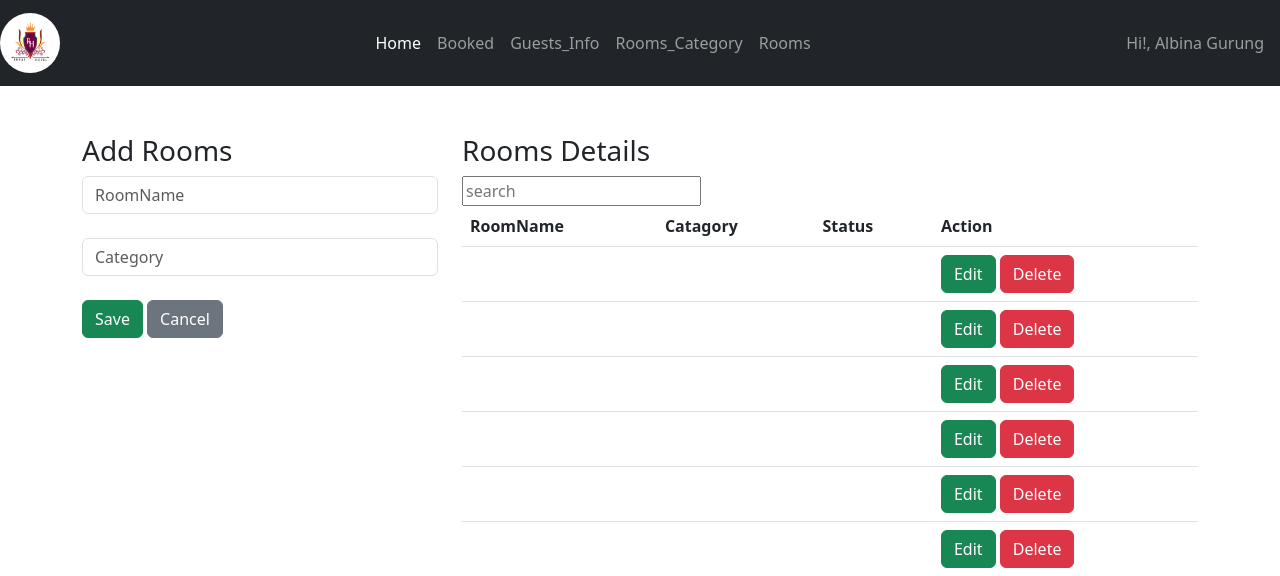
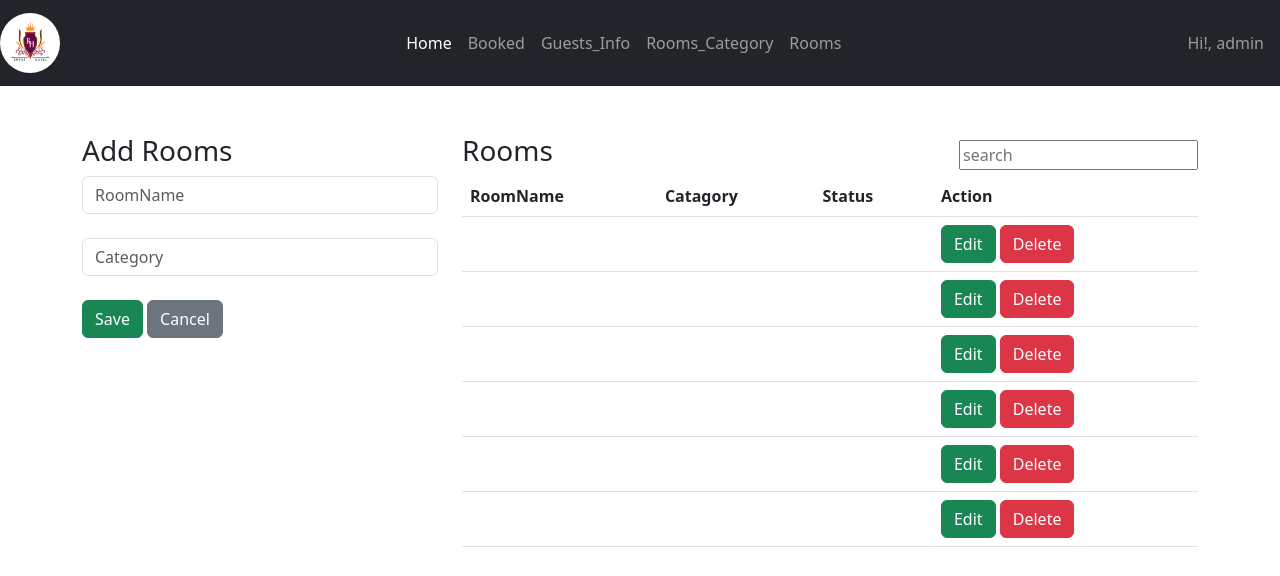
Before and after one commit to AlbinaGurung/HMS, a PHP site: page /Administrator/AdminDashboard/Rooms.php in a window 1280 px wide. Shown: the top 576 px of the page. Run offline with PHP 8.4, Linux system fonts and the light colour scheme; a user stored in the database is signed in; data comes from the database, SQL or seed files in the repository; data that the repository does not hold is empty.

Commit message:
new changes

```diff
--- a/Administrator/AdminDashboard/Rooms.php
+++ b/Administrator/AdminDashboard/Rooms.php
@@ -57,7 +57,17 @@ else{
         </form>
     </div>
     <div class="col-8">
-        <h3>Rooms Details</h3><input type="text" name="search" value="" placeholder="search">
+
+
+
+        <div class="d-flex justify-content-between align-items-center">
+        <h3> Rooms </h3>
+        <form action="">
+
+            <input type="text" name="search" value="" placeholder="search">
+        </form>
+        </div>
+
     <table class="table">
   <thead>
     <tr>
```
